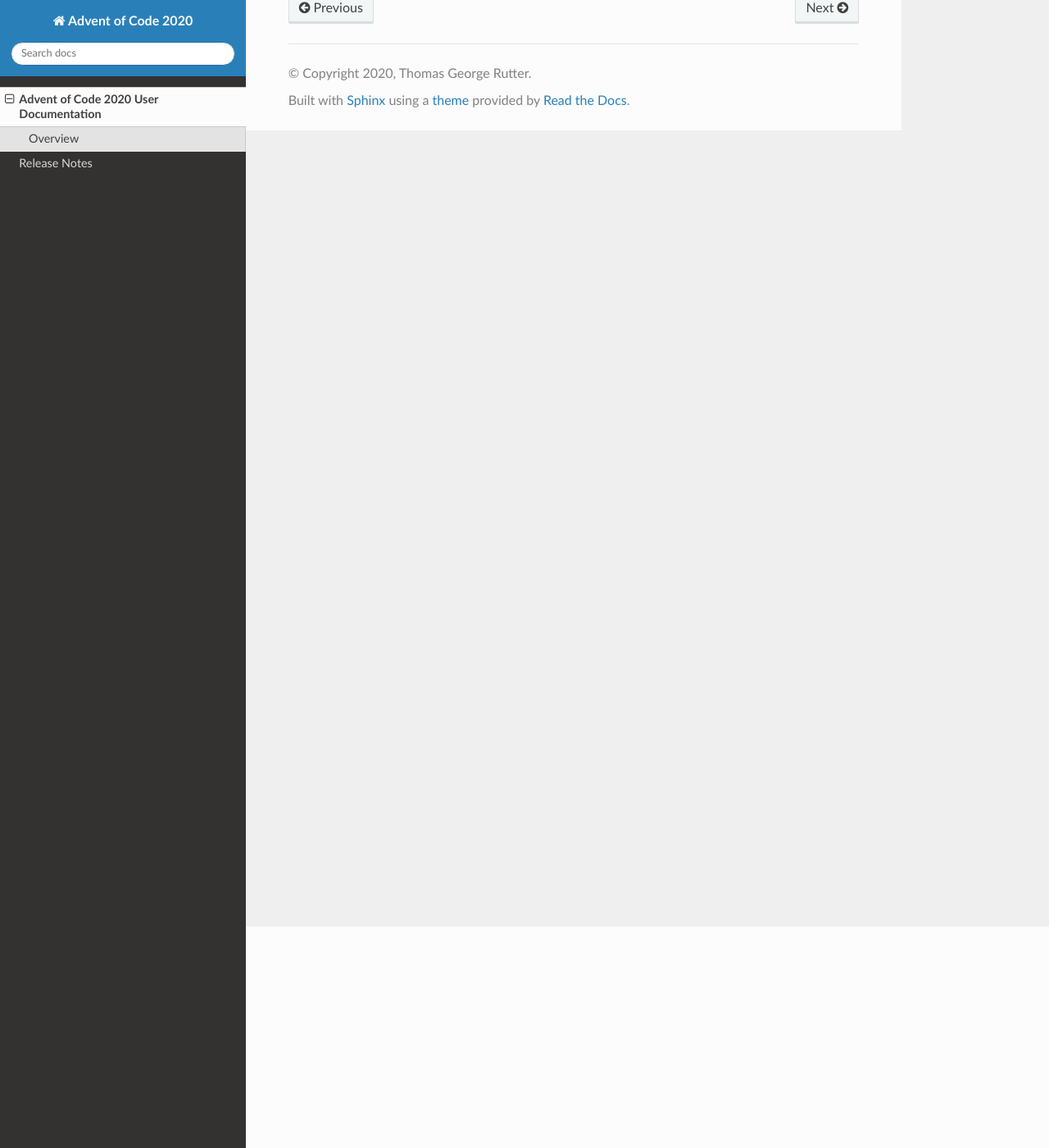
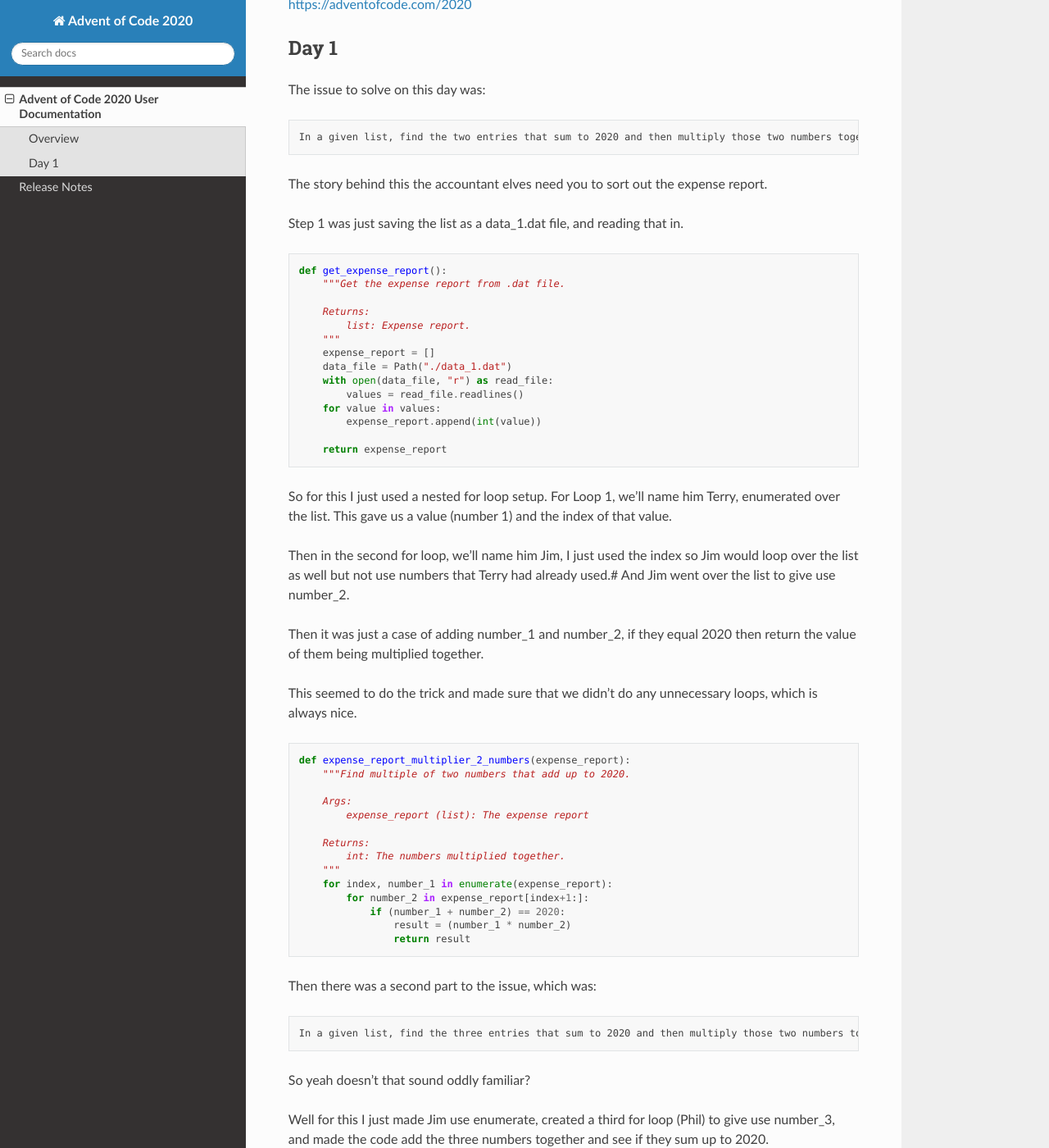
Before and after one commit to Thomas-Rutter/advent-of-code-2020, a Sphinx documentation site: the page built from docs/user/index.rst, in a window 1280 px wide and 1400 px high, scrolled down 270 px. Shown: the whole window at 82% size. Built offline with Sphinx 7.4.7 and the Read the Docs theme 2.0.0, drawn with Linux system fonts in a browser that asks for light colours; pages that are not in the unit, such as notebooks, are missing from menus; some of the changed text lies outside the part shown.

Commit message:
Adding docs for Day 1

```diff
--- a/docs/user/index.rst
+++ b/docs/user/index.rst
@@ -5,3 +5,99 @@ Overview
 --------
 
 Repo for Advent of Code 2020
+
+https://adventofcode.com/2020
+
+Day 1
+-----
+
+The issue to solve on this day was:
+
+.. code-block:: text
+
+    In a given list, find the two entries that sum to 2020 and then multiply those two numbers together.
+
+The story behind this the accountant elves need you to sort out the expense report.
+
+Step 1 was just saving the list as a data_1.dat file, and reading that in.
+
+.. code-block:: python
+
+    def get_expense_report():
+        """Get the expense report from .dat file.
+
+        Returns:
+            list: Expense report.
+        """
+        expense_report = []
+        data_file = Path("./data_1.dat")
+        with open(data_file, "r") as read_file:
+            values = read_file.readlines()
+        for value in values:
+            expense_report.append(int(value))
+
+        return expense_report
+
+
+So for this I just used a nested for loop setup. For Loop 1, we'll name him Terry,
+enumerated over the list. This gave us a value (number 1) and the index of that value.
+
+Then in the second for loop, we'll name him Jim, I just used the index so Jim
+would loop over the list as well but not use numbers that Terry had already used.#
+And Jim went over the list to give use number_2.
+
+Then it was just a case of adding number_1 and number_2, if they equal 2020
+then return the value of them being multiplied together.
+
+This seemed to do the trick and made sure that we didn't do any unnecessary
+loops, which is always nice.
+
+.. code-block:: python
+
+    def expense_report_multiplier_2_numbers(expense_report):
+        """Find multiple of two numbers that add up to 2020.
+
+        Args:
+            expense_report (list): The expense report
+
+        Returns:
+            int: The numbers multiplied together.
+        """
+        for index, number_1 in enumerate(expense_report):
+            for number_2 in expense_report[index+1:]:
+                if (number_1 + number_2) == 2020:
+                    result = (number_1 * number_2)
+                    return result
+
+Then there was a second part to the issue, which was:
+
+.. code:: text
+
+    In a given list, find the three entries that sum to 2020 and then multiply those two numbers together.
+
+So yeah doesn't that sound oddly familiar?
+
+Well for this I just made Jim use enumerate, created a third for loop (Phil) to
+give use number_3, and made the code add the three numbers together and see if
+they sum up to 2020.
+
+.. code-block:: python
+
+    def expense_report_multiplier_3_numbers(expense_report):
+        """Find multiple of three numbers that add up to 2020.
+
+        Args:
+            expense_report (list): The expense report
+
+        Returns:
+            int: The numbers multiplied together.
+        """
+        for index, number_1 in enumerate(expense_report):
+            for second_index, number_2 in enumerate(expense_report[index+1:]):
+                for number_3 in expense_report[second_index+1:]:
+                    if (number_1 + number_2 + number_3) == 2020:
+                        result = (number_1 * number_2 * number_3)
+                        return result
+
+Was a pretty fun little challenge, admittedly spent more time setting up the
+repo structure and the tests setup!
```
